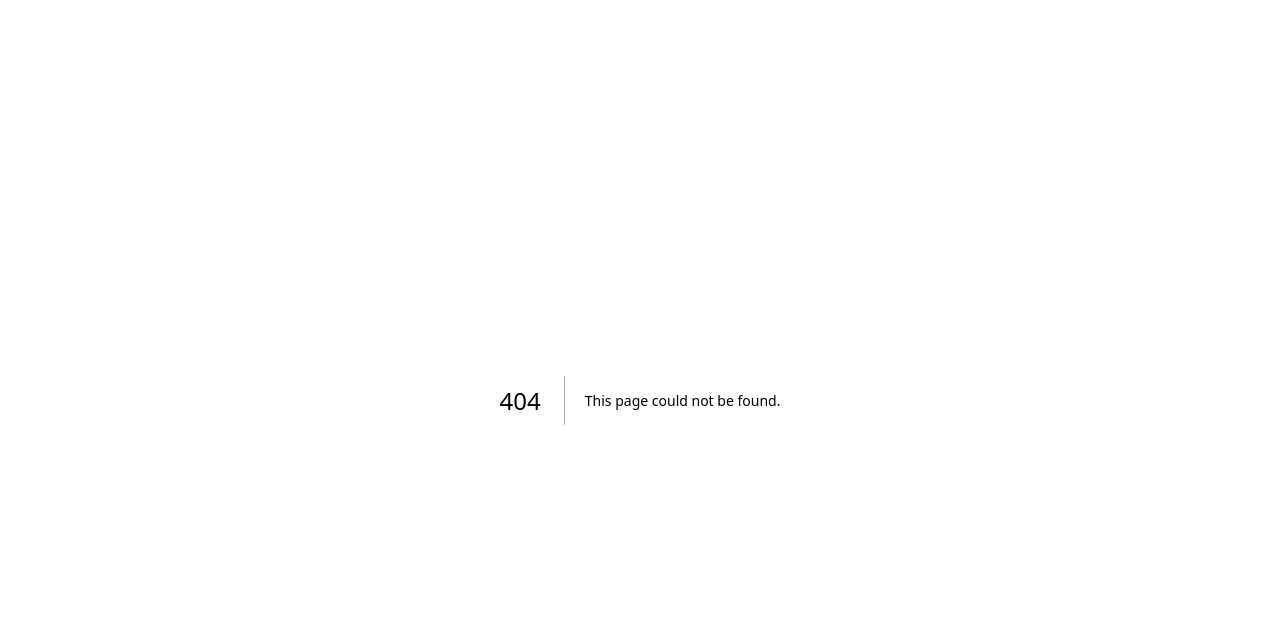
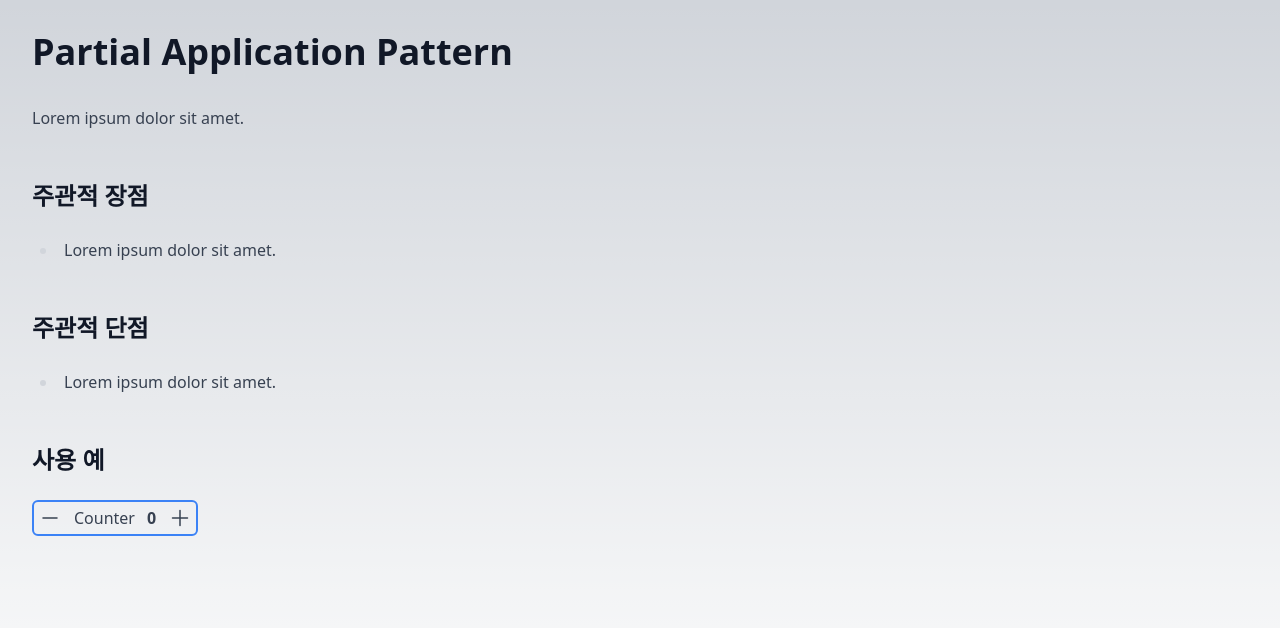
Before and after one commit to ony3000-lab/research-and-development, a Next.js app: page /design-patterns/partial-application in a window 1280 px wide. Before the commit this address had no page. Shown: the top 628 px of the page. Built offline with nearby package versions, Linux system fonts and the light colour scheme.

Commit message:
docs: partial application pattern 페이지 추가

```diff
--- a/src/pages/design-patterns/index.tsx
+++ b/src/pages/design-patterns/index.tsx
@@ -40,10 +40,7 @@ export default function DesignPatterns() {
               <li>
                 <h3>Patterns</h3>
 
-                <ol start={0}>
-                  <li>
-                    <Link href="/design-patterns/common">Common Pattern</Link>
-                  </li>
+                <ol>
                   <li>
                     <Link href="/design-patterns/compound-components">
                       Compound Components Pattern
@@ -63,6 +60,20 @@ export default function DesignPatterns() {
                   </li>
                 </ol>
               </li>
+              <li>
+                <h3>Patterns (번외)</h3>
+
+                <ol>
+                  <li value="0">
+                    <Link href="/design-patterns/common">Common Pattern</Link>
+                  </li>
+                  <li value="6">
+                    <Link href="/design-patterns/partial-application">
+                      Partial Application Pattern
+                    </Link>
+                  </li>
+                </ol>
+              </li>
             </ul>
           </li>
         </ul>
--- /dev/null
+++ b/src/pages/design-patterns/partial-application.tsx
@@ -0,0 +1,50 @@
+import PageHead from '@/components/PageHead';
+import { useCounterWithComponent as useCounter } from '@/3rd-party/Counter/hooks';
+
+export default function PartialApplicationPattern() {
+  const { count, decrementHandler, incrementHandler, Counter } = useCounter(0);
+
+  return (
+    <>
+      <PageHead title="Partial Application Pattern" />
+      <main className="prose min-h-screen p-8 dark:prose-invert">
+        <h1>Partial Application Pattern</h1>
+
+        <p>Lorem ipsum dolor sit amet.</p>
+
+        <section>
+          <h2>주관적 장점</h2>
+
+          <ul>
+            <li>
+              <p>Lorem ipsum dolor sit amet.</p>
+            </li>
+          </ul>
+        </section>
+
+        <section>
+          <h2>주관적 단점</h2>
+
+          <ul>
+            <li>
+              <p>Lorem ipsum dolor sit amet.</p>
+            </li>
+          </ul>
+        </section>
+
+        <section>
+          <h2>사용 예</h2>
+
+          <div>
+            <Counter value={count}>
+              <Counter.Decrement onClick={decrementHandler} />
+              <Counter.Label>Counter</Counter.Label>
+              <Counter.Count />
+              <Counter.Increment onClick={incrementHandler} />
+            </Counter>
+          </div>
+        </section>
+      </main>
+    </>
+  );
+}
```
